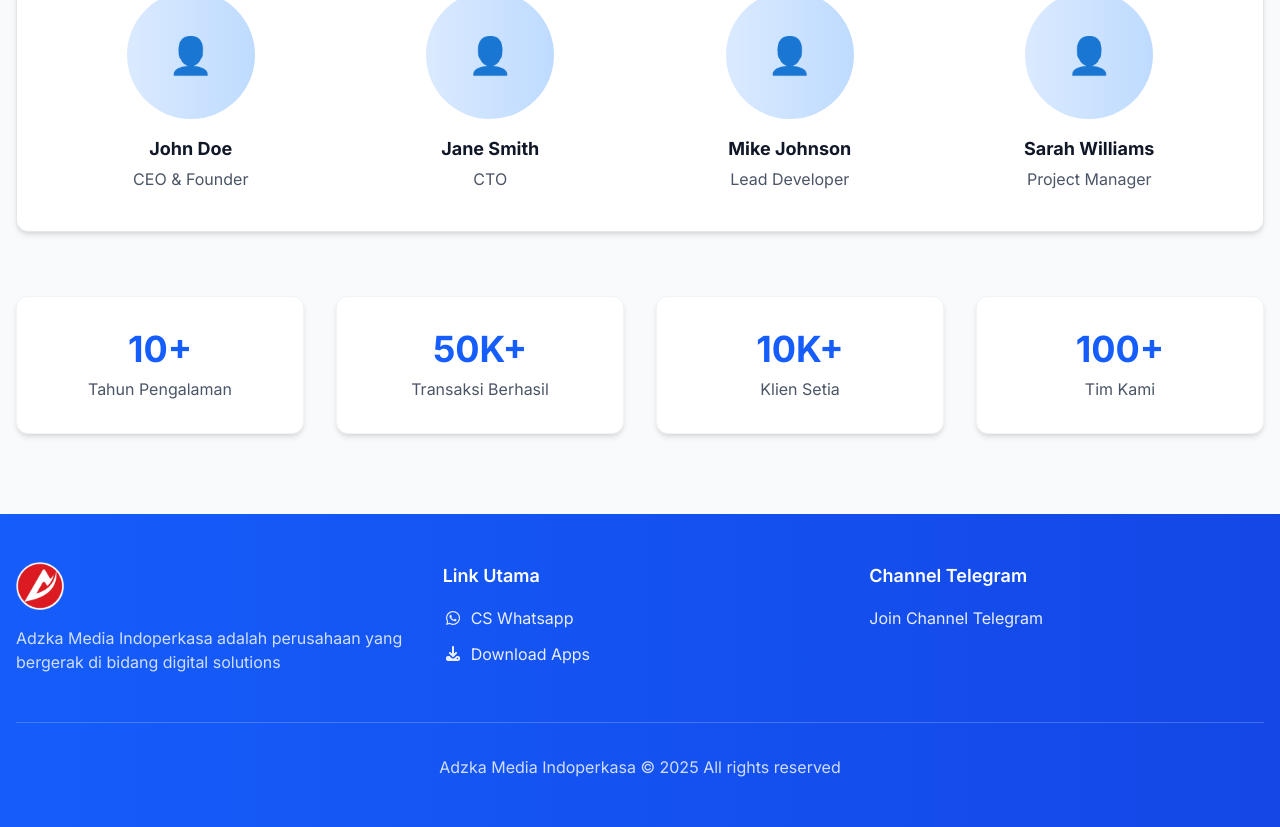
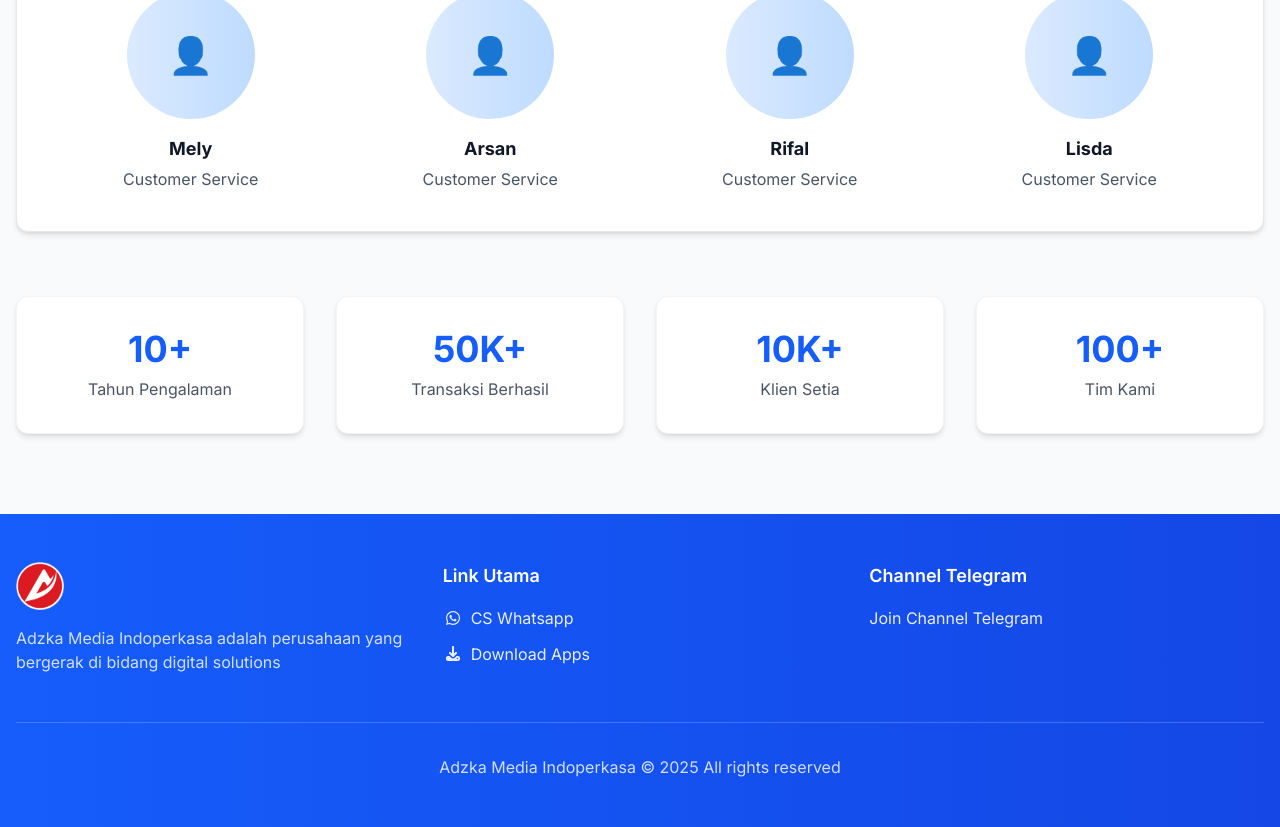
Before and after one commit to OwnerAR/web-company-pulsaplus, a Next.js app: page /profile in a window 1280 px wide. Shown: the part 1120-1947 px from the top of the page. Built offline with nearby package versions, Linux system fonts and the light colour scheme; no server answers.

Commit message:
add team

```diff
--- a/app/(marketing)/profile/page.tsx
+++ b/app/(marketing)/profile/page.tsx
@@ -8,10 +8,10 @@ export const metadata: Metadata = {
 
 export default function ProfilePage() {
   const team = [
-    { name: "John Doe", role: "CEO & Founder", image: "" },
-    { name: "Jane Smith", role: "CTO", image: "" },
-    { name: "Mike Johnson", role: "Lead Developer", image: "" },
-    { name: "Sarah Williams", role: "Project Manager", image: "" },
+    { name: "Mely", role: "Customer Service", image: "" },
+    { name: "Arsan", role: "Customer Service", image: "" },
+    { name: "Rifal", role: "Customer Service", image: "" },
+    { name: "Lisda", role: "Customer Service", image: "" },
   ];
 
   return (
```
